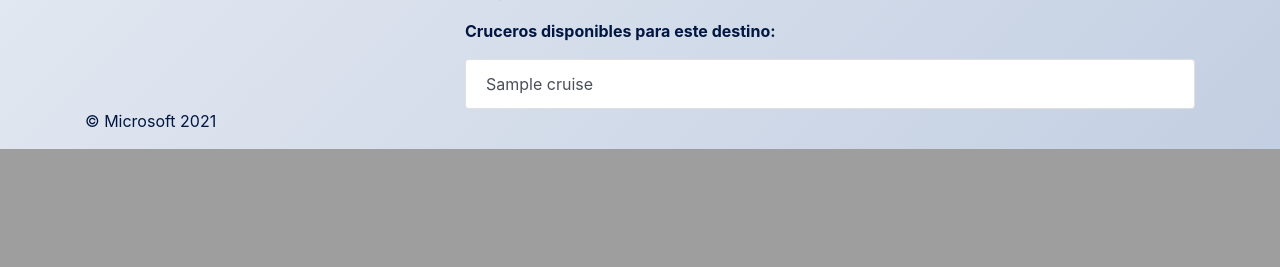
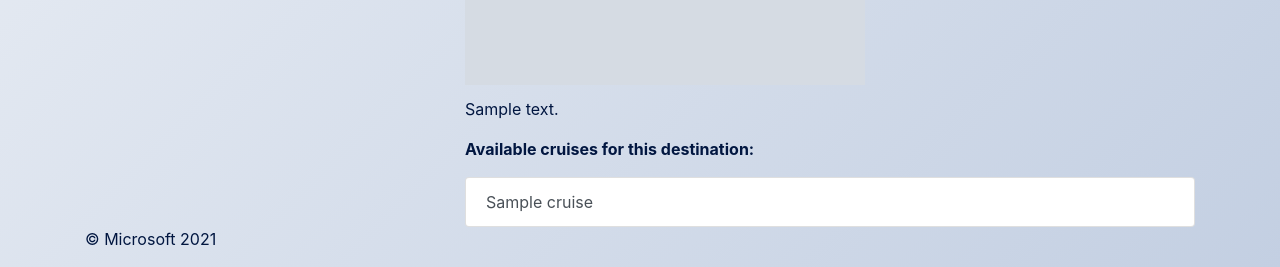
Before and after one commit to RodrigoIbanezUFV/Practica2-Django, a Django app: page /destination/1 in a window 1280 px wide. Shown: the part 907-1174 px from the top of the page. Before the commit the page ends 1056 px from the top, so only its background shows below. Run offline with Django 5.2, Linux system fonts and the light colour scheme; tables that the repository leaves empty hold one stand-in row (values such as "Sample post"); grey boxes marked "Sample" are stand-in pictures; some libraries are stand-ins or nearby versions; some web fonts are replaced.

Commit message:
Correción del fichero destination_detail.html

```diff
--- a/relecloud/templates/destination_detail.html
+++ b/relecloud/templates/destination_detail.html
@@ -9,31 +9,25 @@ ReleCloud - {{ destination.name }}
 <h1>{{ destination.name }}</h1>
 
 <div style="margin: 12px 0;">
-  {% if destination.name|lower == "paris" %}
-    <img src="{% static 'res/img/paris.jpg' %}" alt="París" style="max-width:400px; height:auto;">
-    <p style="margin-top:8px;"><strong>París</strong>: breve, cultural y emblemática.</p>
-
-  {% elif destination.name|lower == "saturno" %}
-    <img src="{% static 'res/img/saturno.jpg' %}" alt="Saturno" style="max-width:400px; height:auto;">
-    <p style="margin-top:8px;"><strong>Saturno</strong>: el planeta de los anillos.</p>
-
-  {% elif destination.name|lower == "marte" %}
-    <img src="{% static 'res/img/marte.jpg' %}" alt="Marte" style="max-width:400px; height:auto;">
-    <p style="margin-top:8px;"><strong>Marte</strong>: el planeta rojo y la exploración.</p>
-
-  {% else %}
-    <img src="{% static 'res/img/paris.jpg' %}" alt="Destino" style="max-width:400px; height:auto;">
+  {% if destination.image %}
+    <img src="{{ destination.image.url }}"
+         alt="{{ destination.name }}"
+         style="max-width:400px; height:auto;">
   {% endif %}
 </div>
 
-<p>{{ destination.description }}</p>
+{% if destination.description %}
+  <p>{{ destination.description }}</p>
+{% endif %}
 
-<p><strong>Cruceros disponibles para este destino:</strong></p>
+<p><strong>Available cruises for this destination:</strong></p>
 <ul class="list-group">
   {% for cruise in destination.cruises.all %}
     <a class="list-group-item list-group-item-action" href="{% url 'cruise_detail' cruise.id %}">
       {{ cruise }}
     </a>
+  {% empty %}
+    <li class="list-group-item">No cruises available for this destination.</li>
   {% endfor %}
 </ul>
 {% endblock content %}
```
